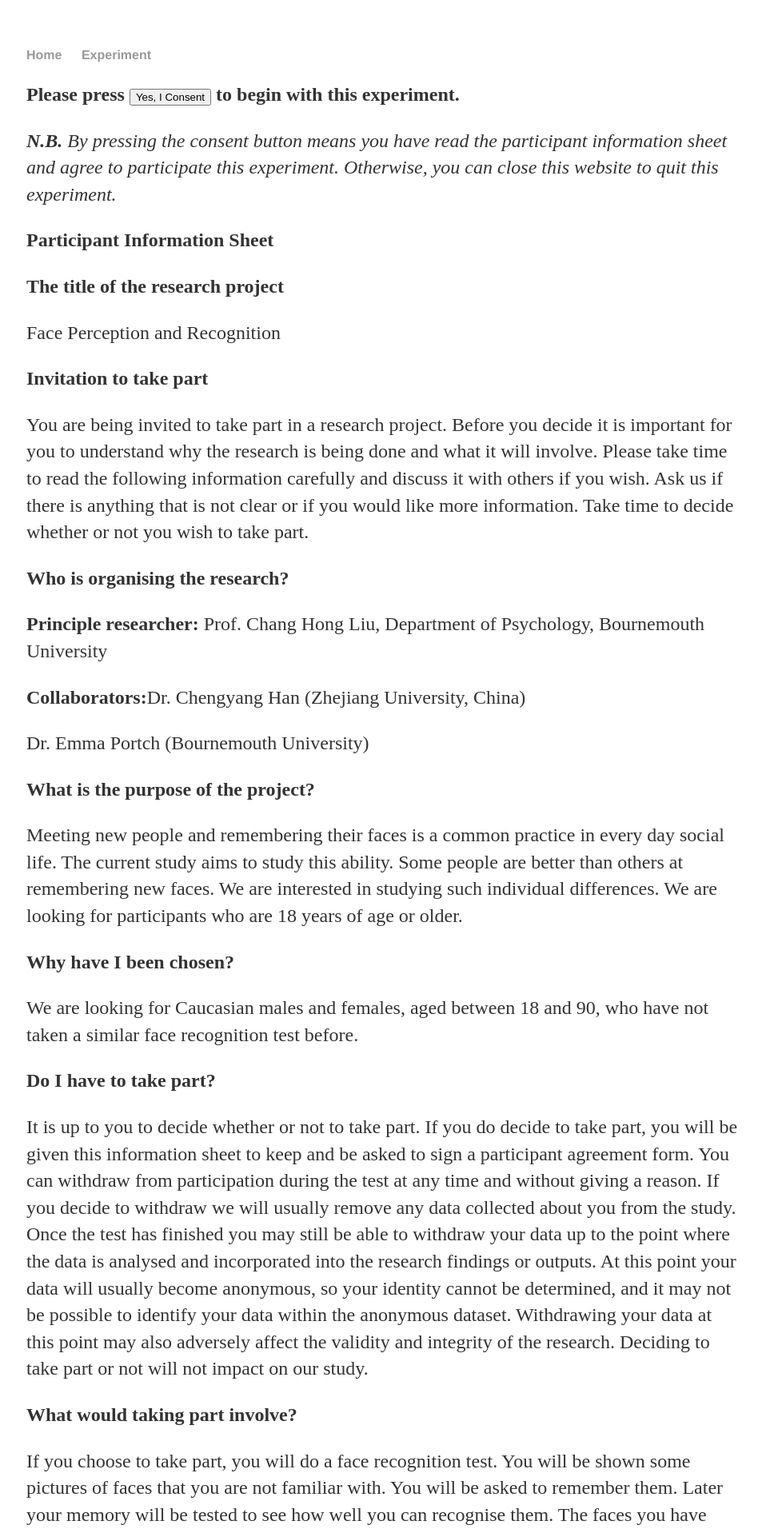
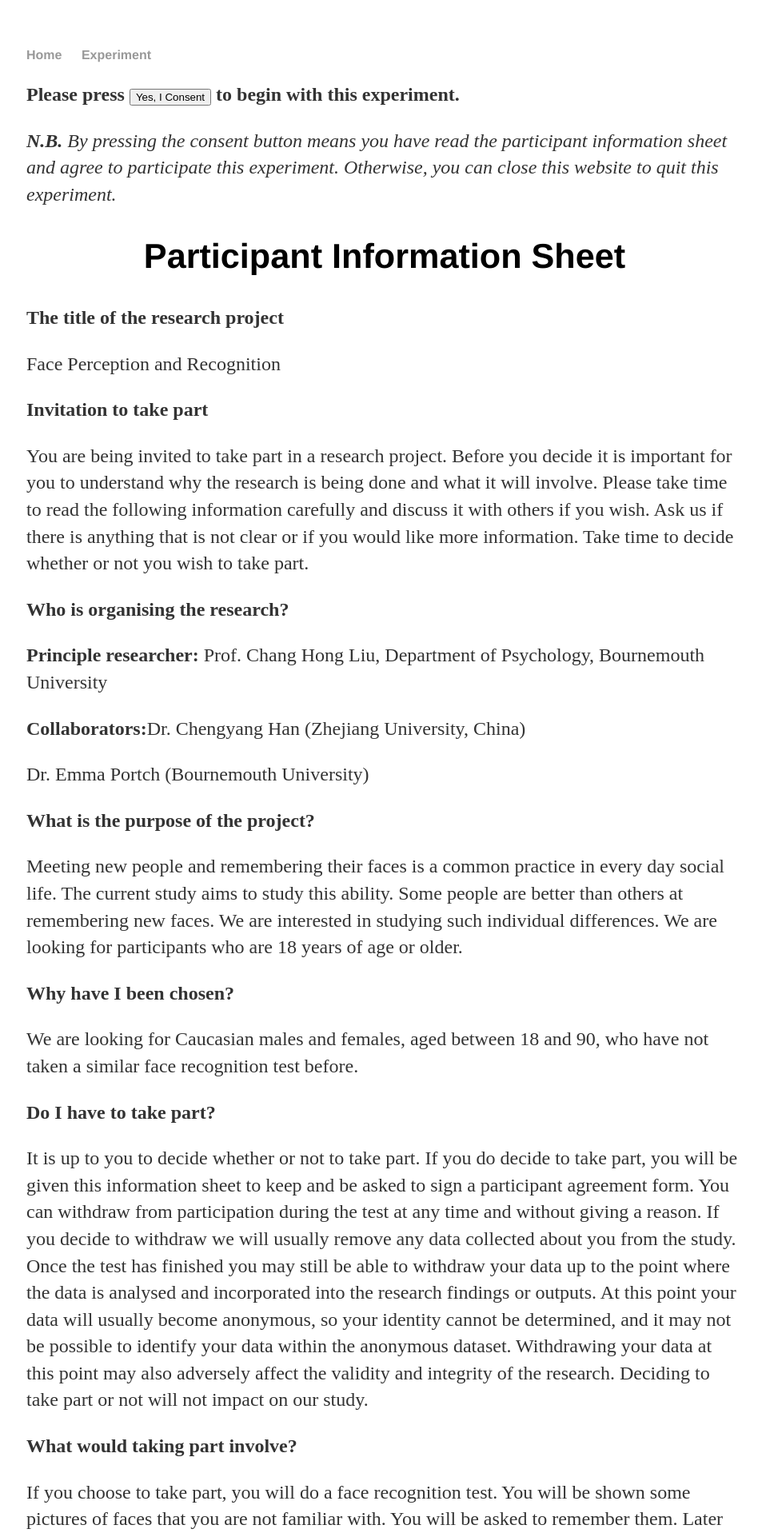
Before and after one commit to chengyanghan/chengyanghan.github.io, a Jekyll site: the page built from experiment/cfmt/index.html, in a window 1280 px wide. Shown: the top 1917 px of the page at 80% size, without its empty margins (159-1112 px from the left). Built offline with Jekyll 4.4.1, drawn with Linux system fonts in a browser that asks for light colours.

```diff
--- a/experiment/cfmt/index.html
+++ b/experiment/cfmt/index.html
@@ -6,7 +6,8 @@ title: Chengyang Han
 	<p><b>Please press <a href="https://pavlovia.org/run/chengyang/cfmt_morphed3/html/"><button>Yes, I Consent</button></a> to begin with this experiment.</b></p>
 	<p><i><b>N.B.</b> By pressing the consent button means you have read the participant information sheet and agree to participate this experiment. Otherwise, you can close this website to quit this experiment. </i></p>
 
-	<p><b>Participant Information Sheet</b></p>
+	<h2><b>Participant Information Sheet</b></h2>
+
 	<p><b>The title of the research project </b></p>
 
 
```
